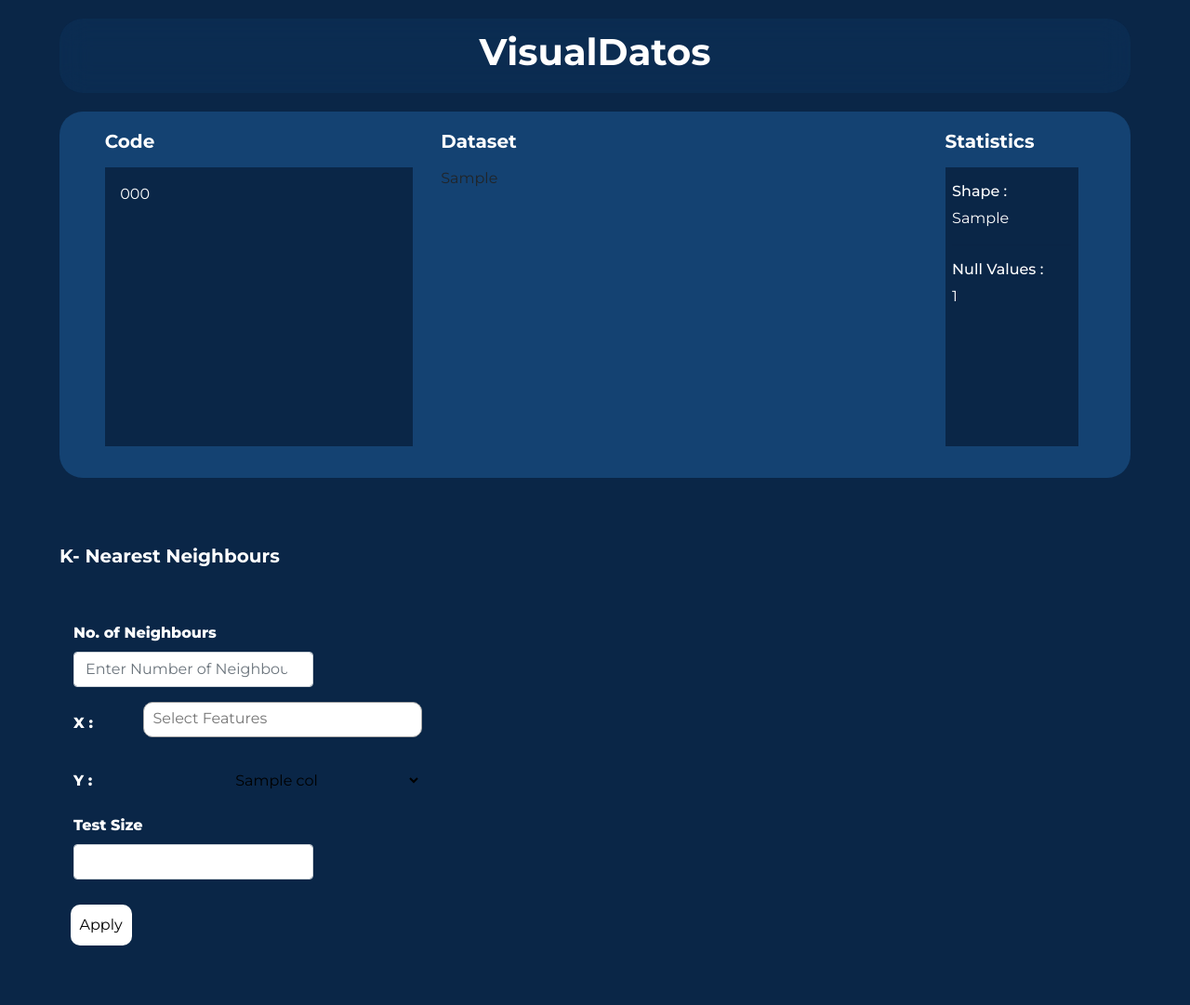
After one commit to 11manav/VisualDatos, a Django app: template VData/templates/knn.html in a window 1280 px wide. The commit adds this page. Shown: the whole page at 93% size. Run offline with Django 4.2, Linux system fonts and the light colour scheme; the template is opened without the code that fills it: most values are stand-ins (such as "Sample title", 1, 10 or a date in 2020); some libraries are stand-ins or nearby versions.

Commit message:
Knn algo Kmeans template added

```diff
--- a/VData/home/urls.py
+++ b/VData/home/urls.py
@@ -17,5 +17,7 @@
     path('preprocessing/delete',views.deleteColumns,name='deleteColumn'),
     path('mlalgorithms/',views.mlalgorithms,name='mlalgorithms'),
     path('mlalgorithms/logistic_reg',views.logistic_reg,name='logistic_reg'),
-    path('mlalgorithms/linear_reg',views.linear_reg,name='linear_reg')
+    path('mlalgorithms/linear_reg',views.linear_reg,name='linear_reg'),
+    path('mlalgorithms/knn',views.knn,name='knn'),
+    path('mlalgorithms/kmeans',views.kmeans,name='kmeans')
 ]+ static(settings.MEDIA_URL, document_root=settings.MEDIA_ROOT)
--- a/VData/static/css/base.css
+++ b/VData/static/css/base.css
@@ -433,11 +433,13 @@
 
 #algo-form .nav-item.active .nav-link {
   background: #ffffff;
+  width: auto;
 }
 
 #algo-form  .nav-item{
   padding-left: 1%;
   padding-top: 1%;
+
 }
 
 /* .container-form-form{
@@ -463,7 +465,7 @@
 
 /*logistic multi select*/
 .select2-container {
-  min-width: 400px;
+  min-width: 300px;
 }
 
 .select2-results__option {
--- /dev/null
+++ b/VData/templates/knn.html
@@ -0,0 +1,118 @@
+{% extends "base.html" %}
+
+{% block operation %}
+{% load static %}
+
+
+<section id="algo-form">
+<div class="container-form">
+  <form action="" method="POST">
+      {% csrf_token%}
+      <h2>K- Nearest Neighbours</h2>
+      <div class="row-form">
+        <div class="col-md-3">
+          <div class="form-group">
+            <label class="form-label" for="no_of_neighbors">No. of Neighbours</label>
+            <input type="number" class="form-control" placeholder="Enter Number of Neighbours" id="no_of_neighbor" name="no_of_neighbors">
+          </div>
+        </div>
+        <!--  col-md-6   -->
+
+
+        <div class="col-md-6">
+          <div class="form-group">
+            <label class="form-label" for="value-x">X :</label>
+
+            <!-- <input type="text" class="form-control" placeholder="" id="first"> -->
+            <select class="js-select2 nav-link" id="value-x" name="value-x" multiple>
+                {% for col in columns %}
+                <option class="dropdown-item"value="{{col}}">
+                  {{col | safe}}
+                </option>
+                {% endfor %}
+              </select>
+          </div>
+        </div>
+        <!--  col-md-6   -->
+
+        <div class="col-md-6">
+            <div class="form-group">
+              <label class="form-label" for="value-y">Y :</label>
+
+              <!-- <input type="text" class="form-control" placeholder="" id="first"> -->
+              <select class="nav-link dropdown-toggle" data-toggle="dropdown" id="value-y" name="value-y" size="1">
+                  <div class="dropdown-menu">
+                  {% for col in columns %}
+                  <option class="dropdown-item" value="{{col}}">{{col | safe}}</option>
+                  {% endfor %}
+                  </div>
+                </select>
+            </div>
+          </div>
+        <!--  col-md-6   -->
+
+      </div>
+
+
+      <div class="row-form">
+        <div class="col-md-3">
+          <div class="form-group">
+            <label class="form-label" for="test_size">Test Size</label>
+            <input type="number" class="form-control" placeholder="" id="test_size" name="test_size">
+          </div>
+
+
+        </div>
+        <!--  col-md-6   -->
+      </div>
+      <!--  row   -->
+        <div class="nav-item active">
+      <button type="submit" class="nav-link">Apply</button>
+        </div>
+
+    </form>
+  </div>
+
+</section>
+
+<script src="https://ajax.googleapis.com/ajax/libs/jquery/3.2.1/jquery.min.js"></script>
+<script src="https://cdnjs.cloudflare.com/ajax/libs/twitter-bootstrap/4.2.1/js/bootstrap.min.js"></script>
+<script src="https://cdnjs.cloudflare.com/ajax/libs/select2/4.0.4/js/select2.min.js"></script>
+<script>
+  $(".js-select2").select2({
+    closeOnSelect : false,
+    placeholder : " Select Features",
+    // allowHtml: true,
+    allowClear: true,
+    tags: true
+  });
+</script>
+
+
+
+
+
+
+
+
+
+
+
+
+
+
+
+
+
+
+
+
+
+
+
+
+
+
+
+
+{%endblock%}
--- a/VData/templates/ml.html
+++ b/VData/templates/ml.html
@@ -13,6 +13,12 @@
             </li>
             <li class="nav-item pl-4 pl-md-0 ml-0 ml-md-4 active">
                 <a class="nav-link dropdown-toggle" href="{% url 'linear_reg'%}" role="button" aria-haspopup="true" aria-expanded="false">Linear Regression</a>
+            </li>
+            <li class="nav-item pl-4 pl-md-0 ml-0 ml-md-4 active">
+                <a class="nav-link dropdown-toggle" href="{% url 'knn'%}" role="button" aria-haspopup="true" aria-expanded="false">KNN</a>
+            </li>
+            <li class="nav-item pl-4 pl-md-0 ml-0 ml-md-4 active">
+                <a class="nav-link dropdown-toggle" href="{% url 'kmeans'%}" role="button" aria-haspopup="true" aria-expanded="false">K - Means</a>
             </li>
 
         </ul>
```
Also changed, not shown: VData/home/views.py (+43 -1 lines), VData/templates/kmeans.html (added, +86 -0 lines).
